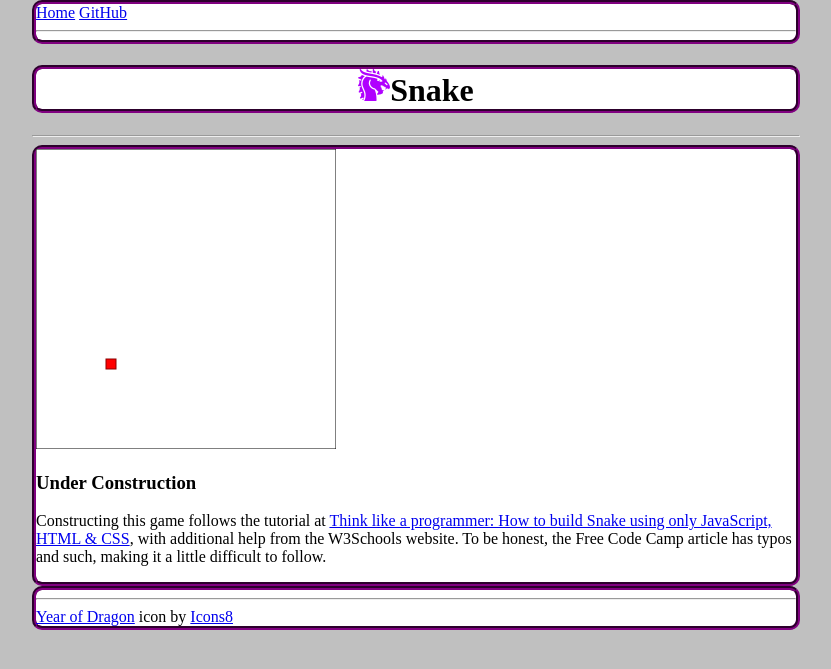
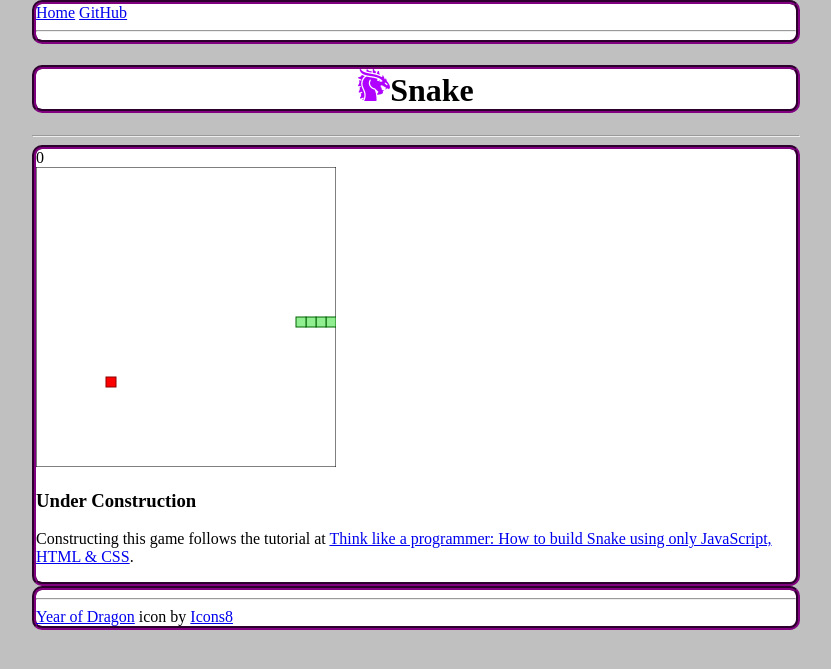
Before and after one commit to BEHeder/BEHeder.github.io, a Jekyll site: the page built from snake/snake.md, in a window 1280 px wide. Shown: the top 669 px of the page, without its empty margins (224-1055 px from the left). Built offline with Jekyll 4.4.1, drawn with Linux system fonts in a browser that asks for light colours; some of the changed lines change nothing that is shown.

Commit message:
should be able to end the game with collisions now

```diff
--- a/snake/snake.md
+++ b/snake/snake.md
@@ -4,11 +4,12 @@
 permalink: /snake.html/
 ---
 <!-- HTML -->
+<div id="score">0</div>
 <canvas id="gameCanvas" width="300" height="300"></canvas>
 
 <h3>Under Construction</h3>
 <p>
-    Constructing this game follows the tutorial at <a href="https://www.freecodecamp.org/news/think-like-a-programmer-how-to-build-snake-using-only-javascript-html-and-css-7b1479c3339e">Think like a programmer: How to build Snake using only JavaScript, HTML & CSS</a>, with additional help from the W3Schools website. To be honest, the Free Code Camp article has typos and such, making it a little difficult to follow.
+    Constructing this game follows the tutorial at <a href="https://www.freecodecamp.org/news/think-like-a-programmer-how-to-build-snake-using-only-javascript-html-and-css-7b1479c3339e">Think like a programmer: How to build Snake using only JavaScript, HTML & CSS</a>.
 </p>
 
 <!-- JavaScript -->
@@ -23,6 +24,7 @@
         {x: 120, y: 150},
         {x: 110, y: 150}
     ];
+    let score = 0;
     clearCanvas();
     var dx = 10;
     var dy = 0;
@@ -39,6 +41,9 @@
 
     // Main function
     function main() {
+        if (didGameEnd()) {
+            return;
+        }
         setTimeout(function onTick() {
             clearCanvas();
             drawFood();
@@ -54,6 +59,24 @@
         ctx.strokeStyle = "black";
         ctx.fillRect(0, 0, gameCanvas.width, gameCanvas.height);
         ctx.strokeRect(0, 0, gameCanvas.width, gameCanvas.height);
+    }
+
+    // Did the snake collide with itself or one of the walls?
+    function didGameEnd() {
+        for (let i = 4; i < snake.length; i++) {
+            // First, check if the snake collides with itself
+            const didCollide = snake[i].x === snake[0].x && snake[i].y === snake[0].y;
+            if (didCollide) {
+                return true;
+            }
+
+            // Now, start checking if the snake collides with a wall
+            const hitLeftWall = snake[0].x < 0;
+            const hitRightWall = snake[0].x > gameCanvas.width - 10;
+            const hitTopWall = snake[0].y < 0;
+            const hitBottomWall = snake[0].y > gameCanvas.height - 10;
+            return hitLeftWall || hitRightWall || hitTopWall || hitBottomWall;
+        }
     }
 
     // Write the function for drawing the whole snake
@@ -110,6 +133,8 @@
         snake.unshift(head);
         const didEatFood = snake[0].x === foodX && snake[0].y === foodY;
         if (didEatFood) {
+            score += 10;
+            document.getElementById('score').innerHTML = score;
             createFood();
         }
         else {
```
